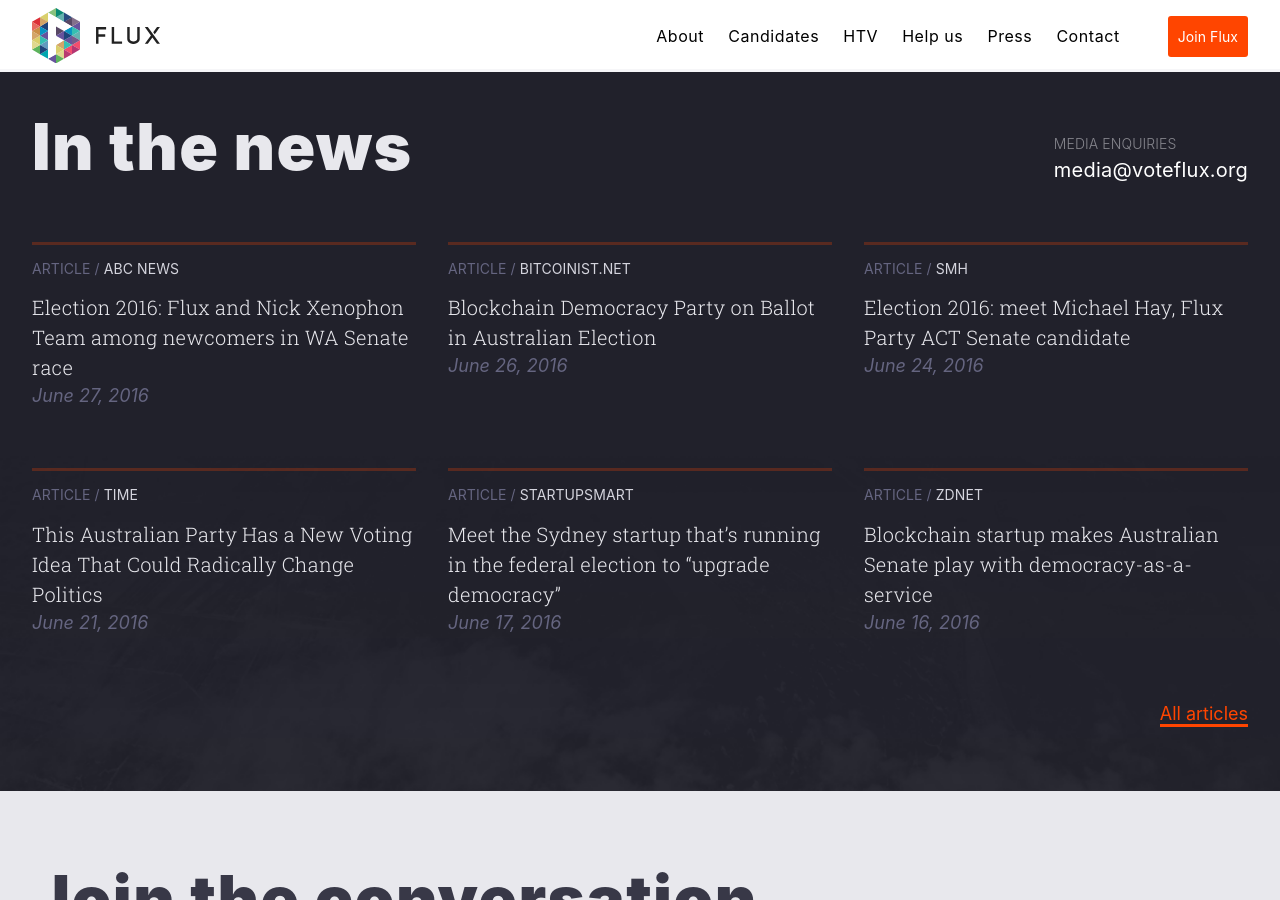
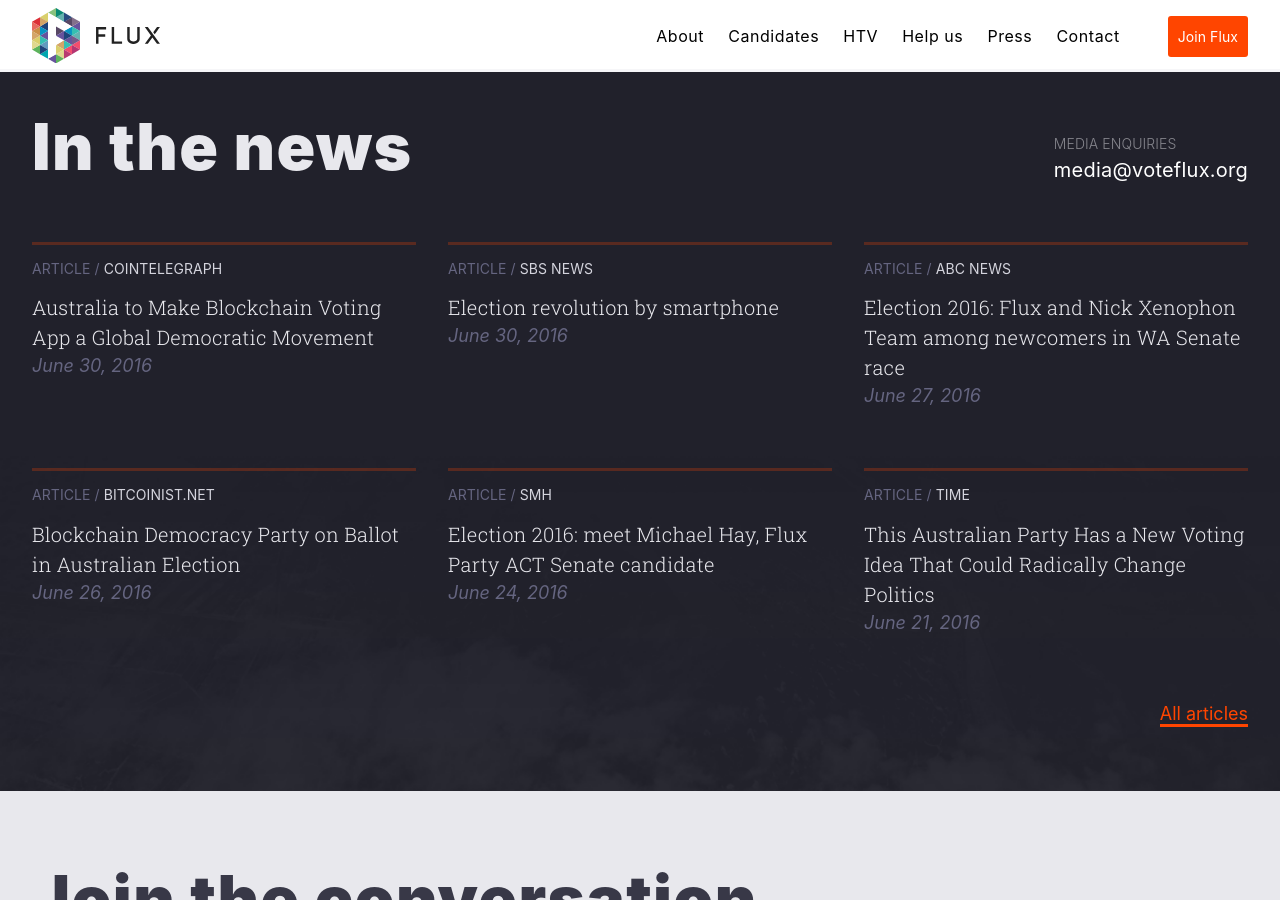
Before and after one commit to voteflux/flux-website-v2, a Jekyll site: the page built from index.html, in a window 1280 px wide and 900 px high, scrolled down 6774 px. Built offline with Jekyll 4.4.1, drawn with Linux system fonts in a browser that asks for light colours.

Commit message:
2 new articles

```diff
--- a/_data/articles.yml
+++ b/_data/articles.yml
@@ -1,3 +1,19 @@
+  -
+    title: "Australia to Make Blockchain Voting App a Global Democratic Movement"
+    url: "http://cointelegraph.com/news/australia-to-make-blockchain-voting-app-a-global-democratic-movement"
+    date: "2016-06-30"
+    author: "Rebecca Campbell"
+    publishedIn: "CoinTelegraph"
+    major: true
+    type: "article"
+  -
+    title: "Election revolution by smartphone"
+    url: "https://www.sbs.com.au/news/article/2016/06/30/election-revolution-smartphone"
+    date: "2016-06-30"
+    author: "AAP"
+    publishedIn: "SBS News"
+    major: true
+    type: "article"
   -
     title: "Election 2016: Flux and Nick Xenophon Team among newcomers in WA Senate race"
     url: "http://www.abc.net.au/news/2016-06-27/look-at-two-flux-and-xenophon-political-parties-in-wa-senate-ra/7547262"
```
